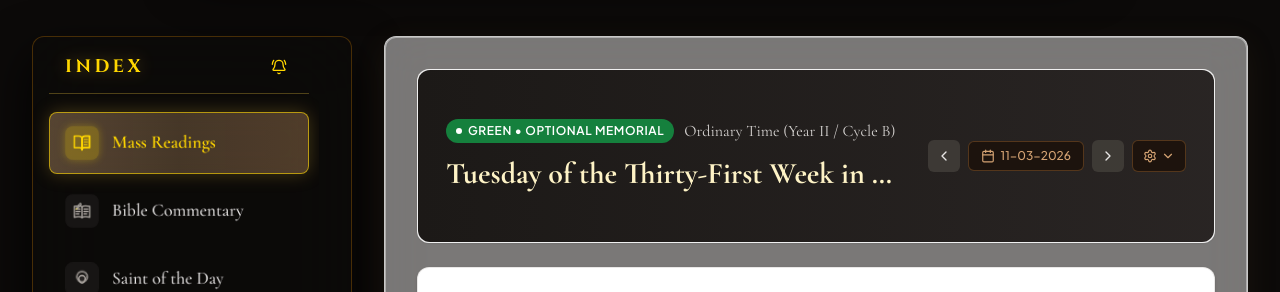
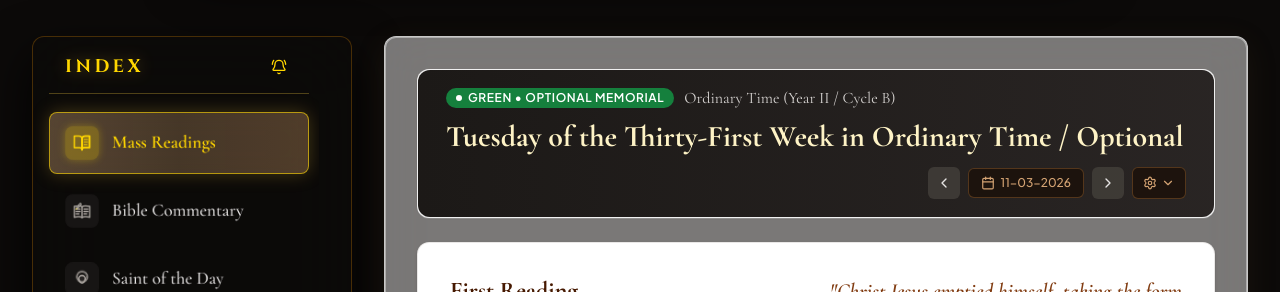
Before and after one commit to codemode11/soul-sanctum-live, a React (Vite) app: page / in a window 1280 px wide. Shown: the part 830-1122 px from the top of the page. Built offline with nearby package versions, Linux system fonts and the light colour scheme.

Commit message:
refactor: simplify liturgical day nomenclature
Shorten liturgical day names for improved UI readability and layout consistency in the Daily Mass readings view.

```diff
--- a/src/components/DailyMassReadingsView.tsx
+++ b/src/components/DailyMassReadingsView.tsx
@@ -236,28 +236,28 @@ ${reading.gospel.text}`;
 
       {/* Liturgical Day Banner and Date Bar */}
       <div className="bg-white/55 backdrop-blur-xl backdrop-saturate-150 rounded-xl shadow-xs border border-white/70 ring-1 ring-inset ring-white/40 relative z-20">
-        <div className={`px-5 py-7 sm:px-7 sm:py-9 min-h-[150px] sm:min-h-[172px] bg-gradient-to-r from-stone-900 to-stone-800 text-stone-100 flex flex-col md:flex-row md:items-center justify-between gap-4 ${isTopSettingsOpen ? 'rounded-t-xl' : 'rounded-xl'}`}>
-          <div className="space-y-2.5 sm:space-y-3 min-w-0 flex-1">
+        <div className={`px-5 pt-3.5 pb-4 sm:px-7 sm:pt-4 sm:pb-4.5 bg-gradient-to-r from-stone-900 to-stone-800 text-stone-100 flex flex-col justify-between gap-1.5 sm:gap-2 ${isTopSettingsOpen ? 'rounded-t-xl' : 'rounded-xl'}`}>
+          {/* Line 1: Liturgical Color/Rank & Season (raised a little) */}
           <div className="flex items-center gap-2.5 flex-nowrap overflow-hidden">
             <span
-                className="inline-flex items-center gap-1.5 px-2.5 py-1 rounded-full text-xs font-semibold uppercase tracking-wider whitespace-nowrap shrink-0"
+              className="inline-flex items-center gap-1.5 px-2.5 py-0.5 rounded-full text-xs font-semibold uppercase tracking-wider whitespace-nowrap shrink-0"
               style={{ backgroundColor: colorMeta.hex, color: reading.liturgicalColor === 'white' ? '#451a03' : '#ffffff' }}
             >
               <span className="w-1.5 h-1.5 rounded-full bg-current shrink-0" />
               {colorMeta.name} • {reading.liturgicalRank}
             </span>
-              <span className="text-sm sm:text-base text-stone-300 font-serif whitespace-nowrap truncate">
+            <span className="text-sm sm:text-base text-stone-300 font-serif whitespace-nowrap">
               {reading.liturgicalSeason}
             </span>
           </div>
 
-            <h2 className="font-serif text-xl sm:text-2xl md:text-3xl font-bold tracking-normal text-amber-100 leading-tight whitespace-nowrap truncate">
-              {reading.liturgicalDay.replace(/,\s*Bishop$/, '')}
+          {/* Line 2: Complete Liturgical Day Title (raised a little, full width on one line) */}
+          <h2 className="font-serif text-xl sm:text-2xl md:text-3xl font-bold tracking-normal text-amber-100 leading-tight whitespace-nowrap overflow-x-auto no-scrollbar">
+            {reading.liturgicalDay.replace(/,\s*Bishop.*$/, '')}
           </h2>
-          </div>
 
-          {/* Quick Date Switcher Controls & Settings Dropdown Toggle */}
-          <div className="flex items-center gap-2 self-start md:self-auto shrink-0">
+          {/* Line 3: Calendar and Settings placed at the right side */}
+          <div className="flex items-center justify-end gap-2 pt-1 shrink-0">
             <button
               onClick={handlePrevDay}
               className="p-2 rounded-md bg-stone-700/80 hover:bg-stone-600 text-stone-200 transition-colors cursor-pointer shrink-0"
--- a/src/data/massReadings.ts
+++ b/src/data/massReadings.ts
@@ -929,11 +929,11 @@ The servant went and reported this to his master. Then the master of the house i
     }
   },
 
-  // November 4, 2026: Memorial of St. Charles Borromeo, Bishop (Wednesday of the 31st Week in Ordinary Time)
+  // November 4, 2026: Memorial of St. Charles Borromeo
   '2026-11-04': {
     id: 'reading-2026-11-04',
     date: '2026-11-04',
-    liturgicalDay: 'Memorial of St. Charles Borromeo, Bishop (Wednesday of the Thirty-First Week in Ordinary Time)',
+    liturgicalDay: 'Memorial of St. Charles Borromeo',
     liturgicalSeason: 'Ordinary Time (Year II / Cycle B)',
     liturgicalColor: 'white',
     liturgicalRank: 'Memorial',
```
Lines whose indentation alone changed are shown as unchanged.
